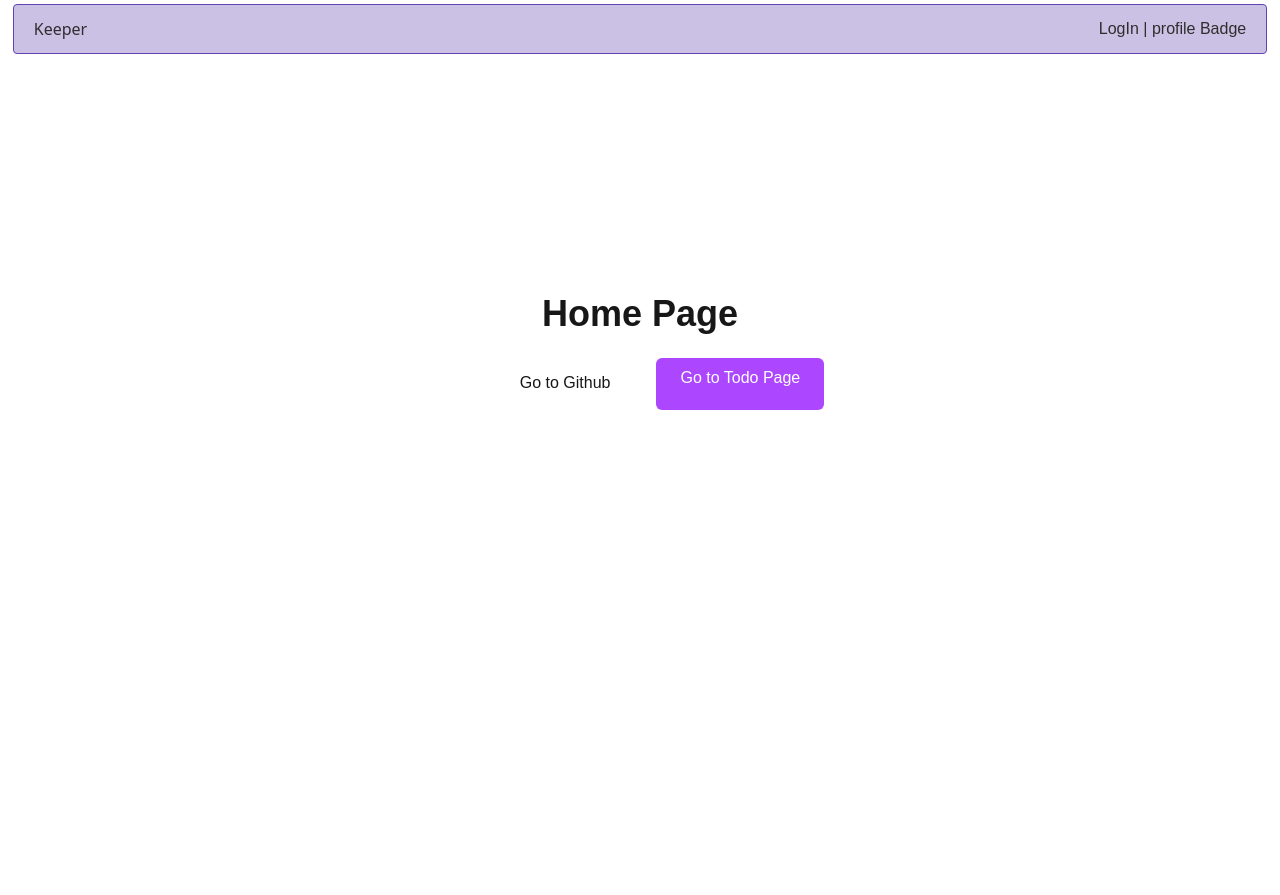
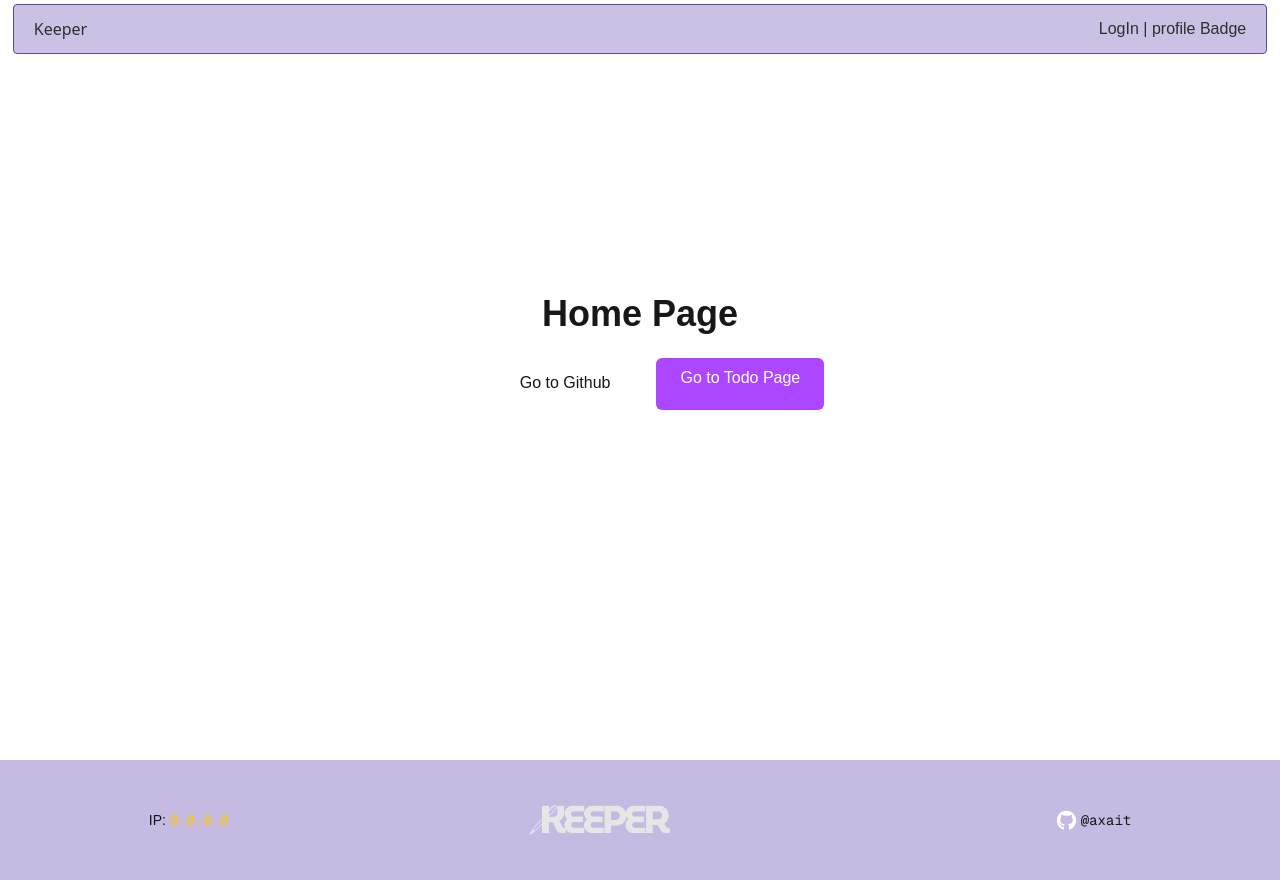
Before and after one commit to axait/keeper, a Next.js app: page / in a window 1280 px wide. Before the commit the page ends 804 px from the top, so only its background shows below. Built offline with nearby package versions, Linux system fonts and the light colour scheme; no server answers; a web font is replaced by a local one.

Commit message:
add footer in homepage, keeper logo and axios.

```diff
--- a/package.json
+++ b/package.json
@@ -12,6 +12,7 @@
     "@fortawesome/fontawesome-svg-core": "^7.1.0",
     "@fortawesome/free-brands-svg-icons": "^7.1.0",
     "@fortawesome/react-fontawesome": "^3.1.0",
+    "axios": "^1.12.2",
     "jose": "^6.1.0",
     "mongoose": "^8.19.2",
     "next": "15.5.6",
--- a/src/app/page.tsx
+++ b/src/app/page.tsx
@@ -1,5 +1,6 @@
 
 import NavBar from '@/src/components/NavBar';
+import MyFooter from '../components/MyFooter';
 import Link from 'next/link';
 import Image from 'next/image';
 
@@ -44,6 +45,7 @@ const Page = () => {
                     </Link>
                 </div>
             </div>
+            <MyFooter/>
         </>
     )
 
--- a/src/components/MyFooter.tsx
+++ b/src/components/MyFooter.tsx
@@ -52,7 +52,9 @@ const MyFooter = () => {
                 my-1 mx-0
                 '
             >
-                <Image src="/github-brands-solid-full.svg" alt="avatar" width={25} height={25} />
+                <Image src="/github-brands-solid-full.svg"
+                className='ml-20'
+                alt="avatar" width={25} height={25} />
                 <span
                 className='text-sm font-mono ml-[2px]'
                 >
```
Also changed, not shown: public/Keeper.png (added), 1 other file (tests, documents, lock files or other folders).
